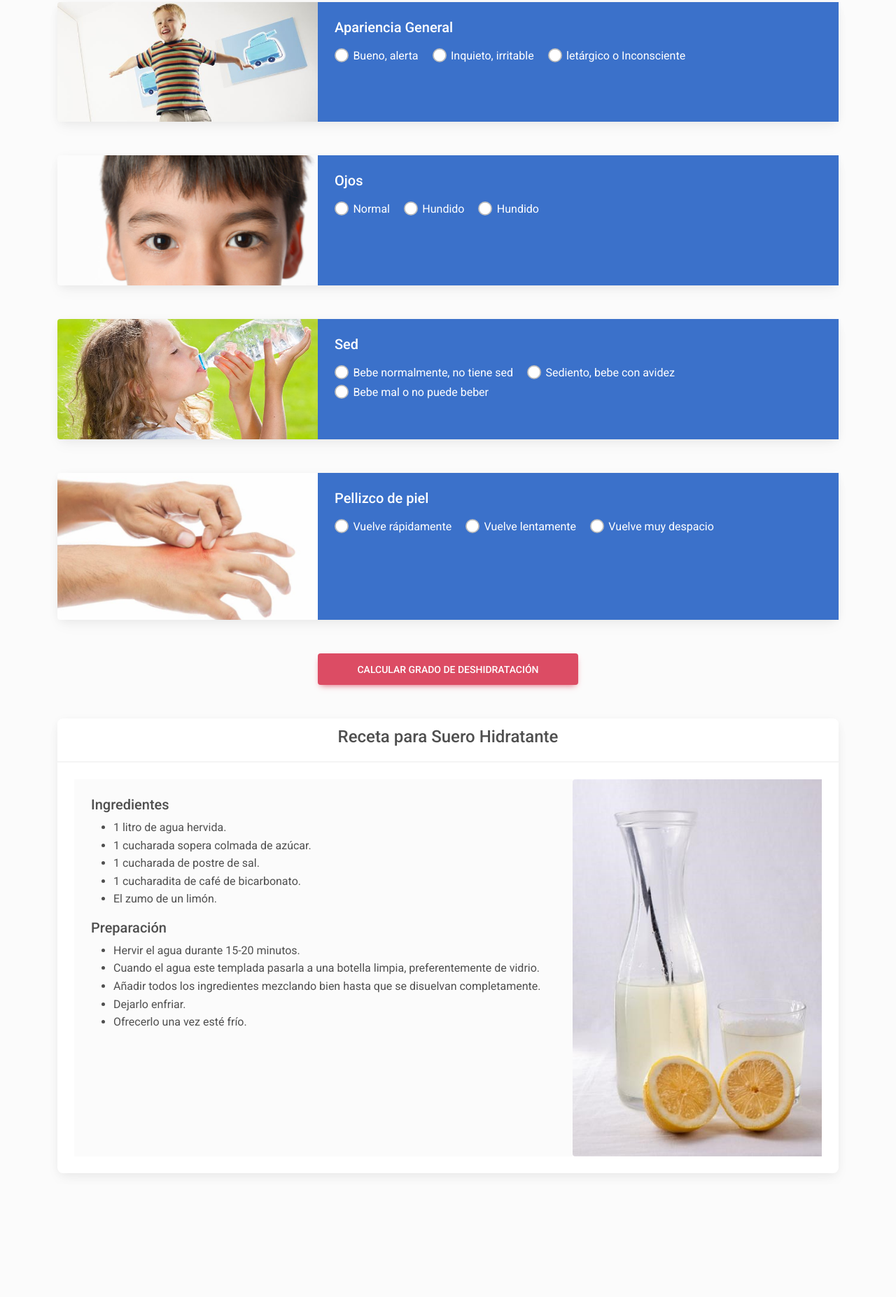
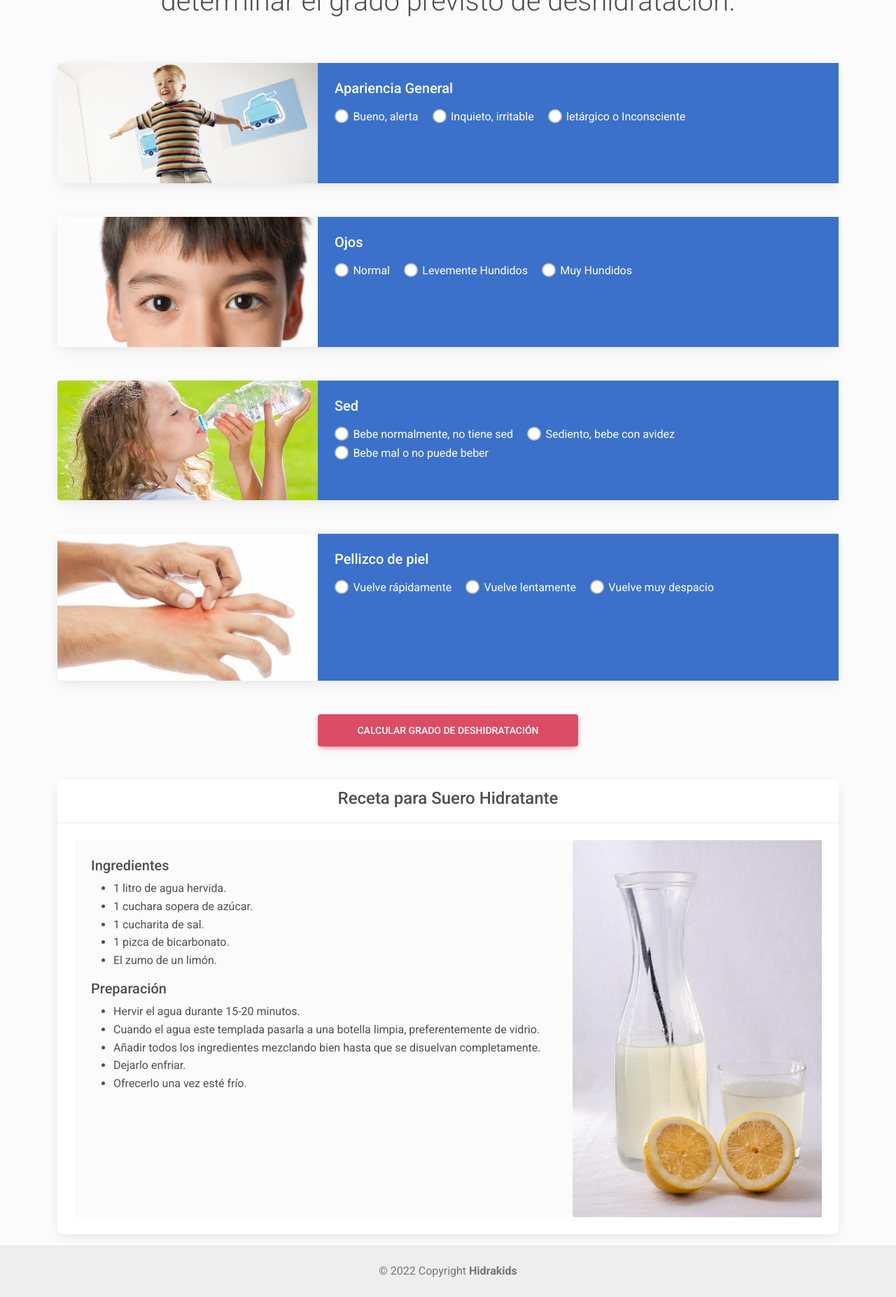
Before and after one commit to rarrietat/app_hidrakids, a plain HTML site: page index.html in a window 1280 px wide. Shown: the part 575-2429 px from the top of the page at 70% size. Before the commit the page ends 2268 px from the top, so only its background shows below. Drawn offline with nearby package versions, Linux system fonts and the light colour scheme.

Commit message:
add logo and footer

```diff
--- a/index.html
+++ b/index.html
@@ -15,15 +15,17 @@
 <body class="bg-light">
 
     <div class="container">
-
-        <h1 class="my-4 text-center text-primary">Hidrakids <i class="fa-solid fa-droplet"></i></h1>
+        <div class="text-center my-5">
+            <img src="img/logo.jpeg" alt="Hidrakids" width="350px">
+        </div>
         <div class="card text-center mb-3">
             <div class="card-header"></div>
             <div class="card-body">
                 <h5 class="card-title">La Deshidratación</h5>
                 <p class="card-text">Es muy frecuente en niños, cuyas principales causas son: vómitos diarreas y
                     sudoración excesiva, esto hace que pierdan agua y sal.</p>
-                <a type="button" class="btn btn-primary">Hidrakids nos ayuda a identificar el nivel de deshidratación</a>
+                <a type="button" class="btn btn-primary">Hidrakids nos ayuda a identificar el nivel de
+                    deshidratación</a>
             </div>
             <div class="card-footer text-muted"></div>
         </div>
@@ -75,12 +77,12 @@
 
                         <div class="form-check form-check-inline">
                             <input class="form-check-input" type="radio" name="q2" id="q2_option2" />
-                            <label class="form-check-label" for="q2_option2">Hundido</label>
+                            <label class="form-check-label" for="q2_option2">Levemente Hundidos</label>
                         </div>
 
                         <div class="form-check form-check-inline">
                             <input class="form-check-input" type="radio" name="q2" id="q2_option3" />
-                            <label class="form-check-label" for="q2_option3">Hundido</label>
+                            <label class="form-check-label" for="q2_option3">Muy Hundidos</label>
                         </div>
                     </div>
                 </div>
@@ -177,9 +179,9 @@
                             <h5 class="card-title">Ingredientes</h5>
                             <ul>
                                 <li>1 litro de agua hervida.</li>
-                                <li>1 cucharada sopera colmada de azúcar.</li>
-                                <li>1 cucharada de postre de sal.</li>
-                                <li>1 cucharadita de café de bicarbonato.</li>
+                                <li>1 cuchara sopera de azúcar.</li>
+                                <li>1 cucharita de sal.</li>
+                                <li>1 pizca de bicarbonato.</li>
                                 <li>El zumo de un limón.</li>
                             </ul>
                             <h5 class="card-title">Preparación</h5>
@@ -205,6 +207,12 @@
 
     </div>
 
+    <footer class="text-center text-lg-start bg-light text-muted">
+        <div class="text-center p-4" style="background-color: rgba(0, 0, 0, 0.05);">
+            © 2022 Copyright <span class="text-reset fw-bold">Hidrakids</span>
+        </div>
+    </footer>
+
     <script type="text/javascript" src="https://cdnjs.cloudflare.com/ajax/libs/mdb-ui-kit/6.0.0/mdb.min.js"></script>
     <script type="text/javascript" src="main.js"></script>
 </body>
```
Also changed, not shown: img/logo.jpeg (added), img/qr.png (added).
